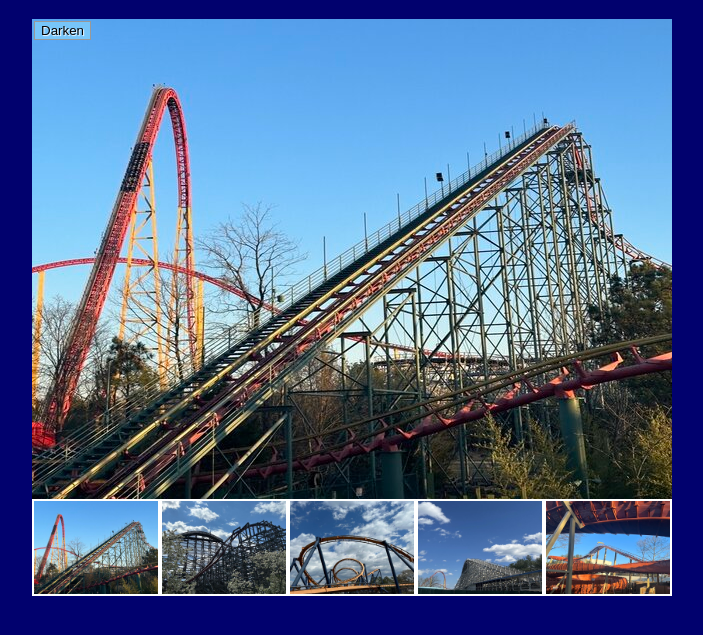
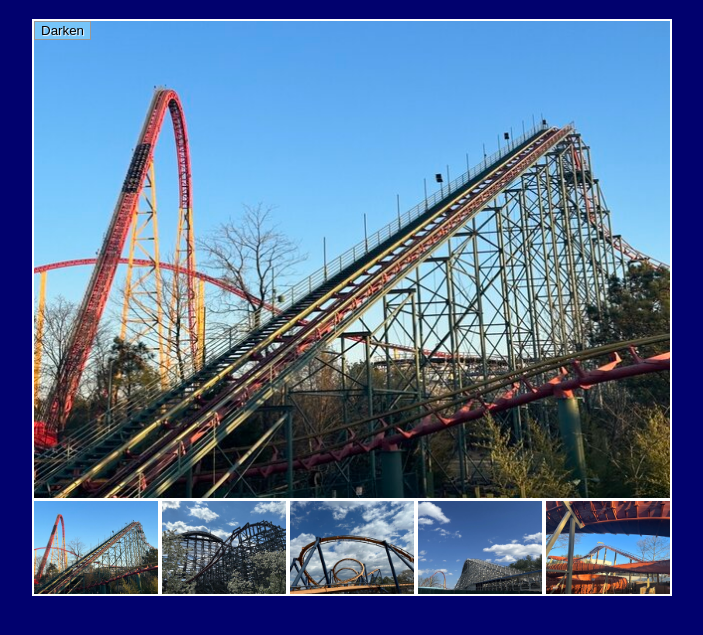
Before and after one commit to senecafhowell/senecafhowell, a plain HTML site: page wa/wa11/index.html in a window 1280 px wide. Shown: the part 61-696 px from the top of the page, without its empty margins (288-991 px from the left). Drawn offline with Linux system fonts and the light colour scheme.

Commit message:
wa11 final

```diff
--- a/wa/wa11/style.css
+++ b/wa/wa11/style.css
@@ -15,6 +15,16 @@ body {
   display: block;
   width: 640px;
   height: 480px;
+}
+
+.full-img img {
+  width: 640px;
+  height: 480px;
+  border-width: 2px;
+  border-bottom: 1px;
+  border-style: solid;
+  border-color: white;
+  box-sizing: border-box;
 }
 
 .overlay {
```
